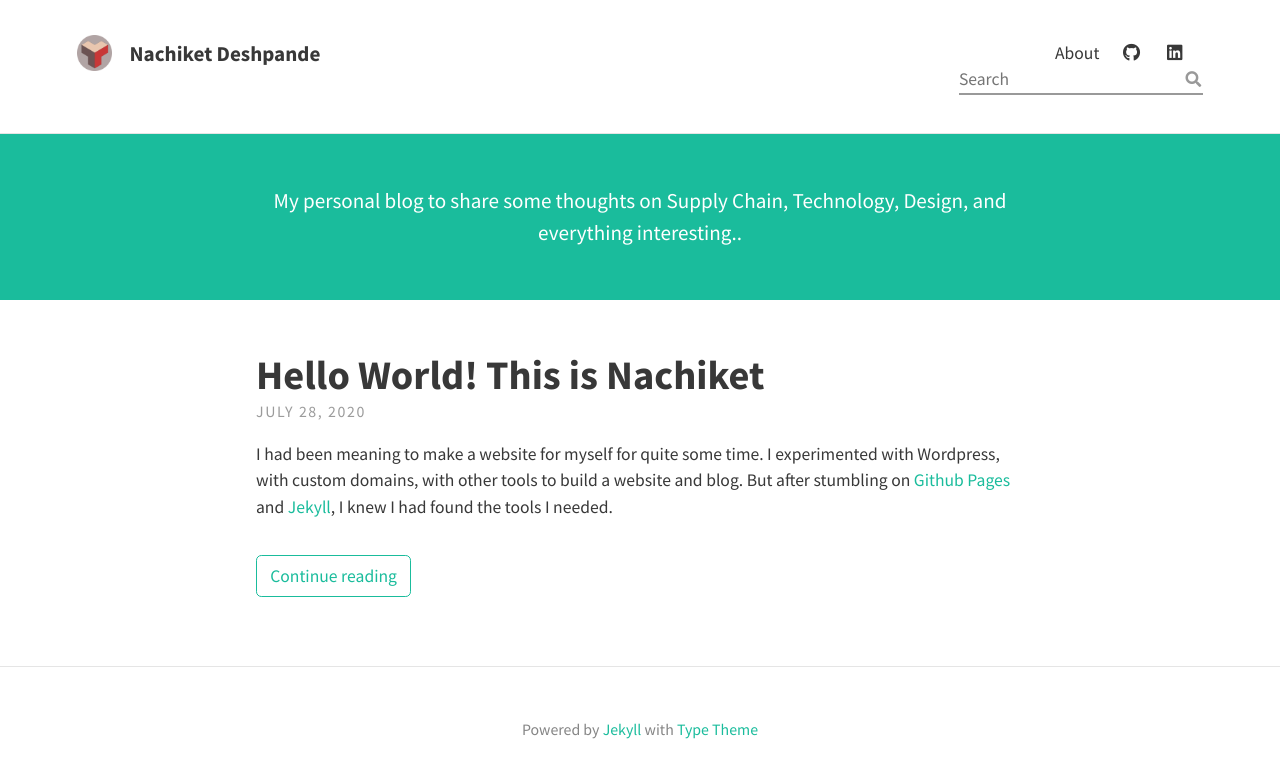
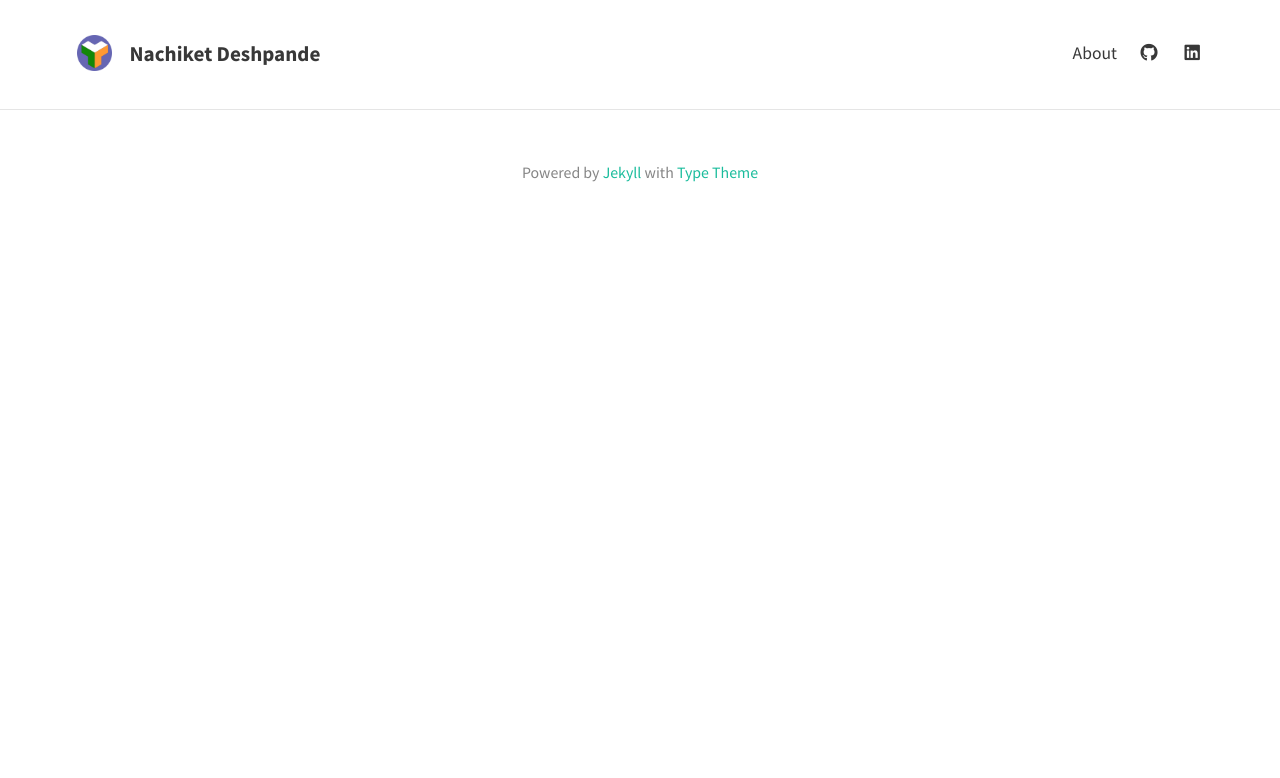
Before and after one commit to nachiketad/nachiketad.github.io, a Jekyll site: the page built from index.html, in a window 1280 px wide. Shown: the top 778 px of the page. Built offline with Jekyll 4.4.1, drawn with Linux system fonts in a browser that asks for light colours; nearby versions of some CDN libraries; the list of posts is cut into pages by our own code.

Commit message:
changed favicon avatar and home layout

```diff
--- a/_config.yml
+++ b/_config.yml
@@ -6,8 +6,8 @@ url: "https://nachiketad.github.io/"
 theme_settings:
   # Meta
   title: Nachiket Deshpande
-  avatar: assets/img/iso1.png
-  favicon: assets/img/iso1.png
+  avatar: assets/img/iso2.png
+  favicon: assets/img/iso2.png
   gravatar: # Email MD5 hash
   description: "Nachiket Deshpande: Industrial Engineer, Supply Chain Management, Manufacturing, Data Science, Analytics, Technical Program Management, Digital Supply Chain, Supply Chain Analytics, Industry 4.0" # used by search engines
 
@@ -46,7 +46,7 @@ theme_settings:
   google_analytics: # Tracking ID, e.g. "UA-000000-01"
   disqus_shortname:
   katex: true # Enable if using math markup
-  search: true # Enable the search feature
+  search: false # Enable the search feature
 
   # Localization strings
   str_follow_on: "Follow on"
--- a/index.html
+++ b/index.html
@@ -1,3 +1,3 @@
 ---
-layout: home
+layout: default
 ---
```
Also changed, not shown: about.md (+1 -1 lines), assets/img/iso2.png (added).
